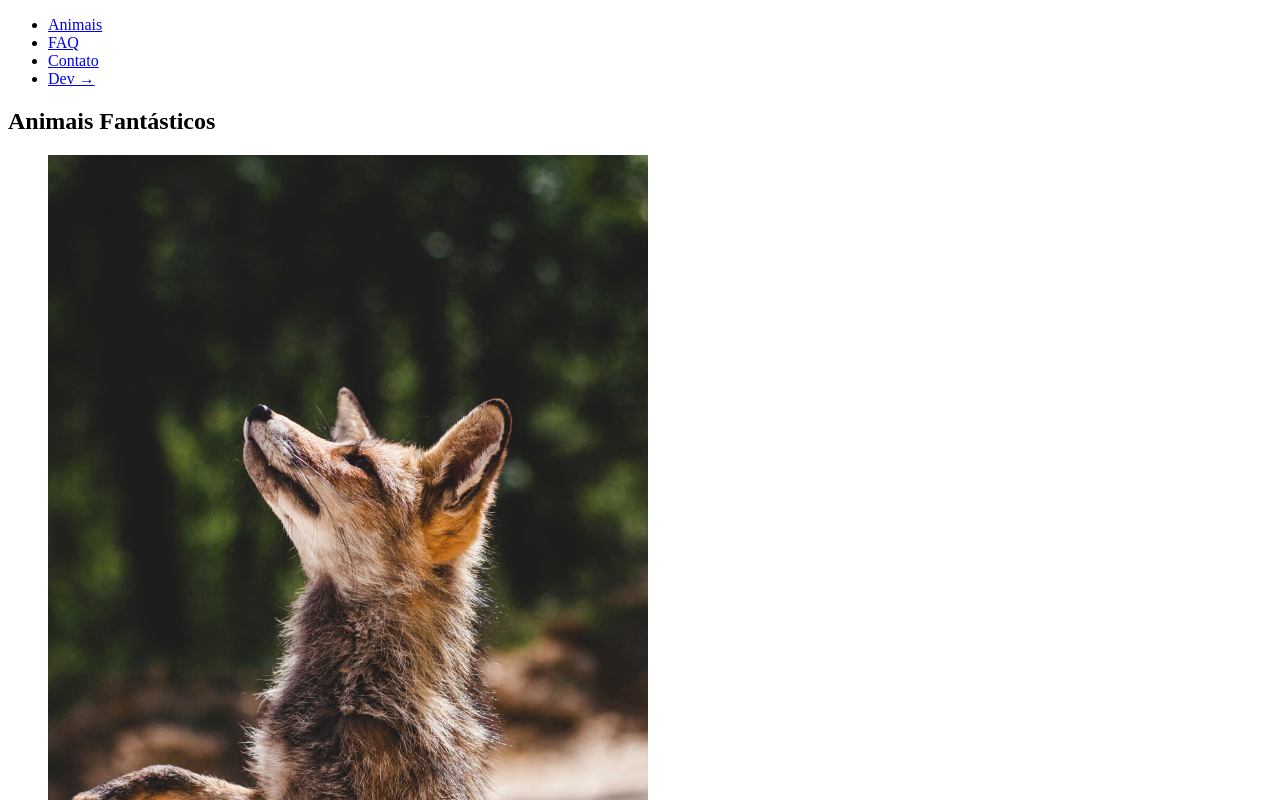
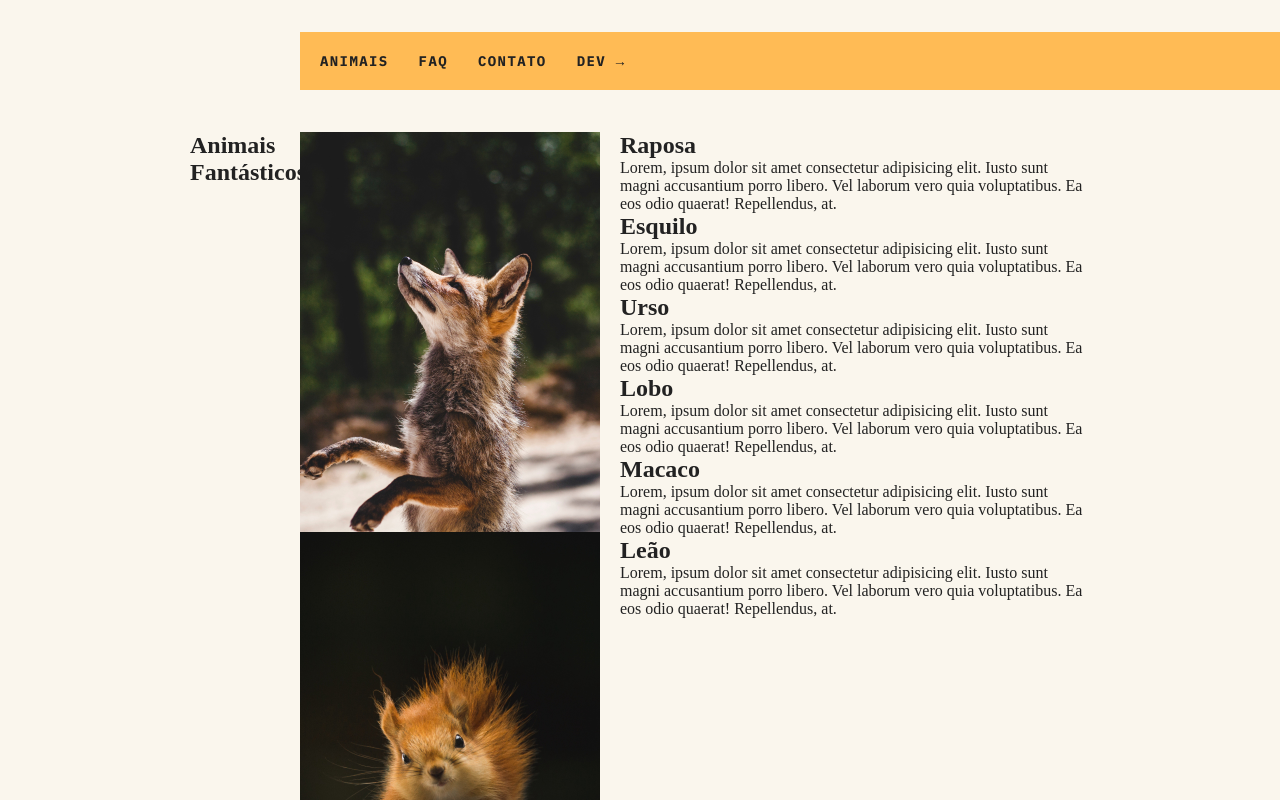
Before and after one commit to rafaelhmp/animais-fantasticos, a plain HTML site: page index.html in a window 1280 px wide. Shown: the top 800 px of the page. Drawn offline with Linux system fonts and the light colour scheme.

Commit message:
Estilizando / Estruturando o site

```diff
--- a/css/style.css
+++ b/css/style.css
@@ -0,0 +1,60 @@
+@import url('https://fonts.googleapis.com/css2?family=IBM+Plex+Mono:wght@400;700&display=swap');
+
+body, h1, h2, ul, li, p, dd, dt, dl {
+  margin: 0px;
+  padding: 0px;
+}
+
+img {
+  display: block;
+  max-width: 100%;
+}
+
+ul {
+  list-style: none;
+}
+
+body {
+  background: #faf6ed;
+  color: #222;
+  -webkit-font-smoothing: antialiased;
+  display: grid;
+  grid-template-columns: 1fr 120px minmax(300px, 800px) 1fr;
+}
+
+.menu {
+  grid-column: 3 / 5;
+  margin-top: 2rem;
+  margin-bottom: 2rem;
+  background: #fb5;
+}
+
+.menu ul {
+  display: flex;
+  flex-wrap: wrap;
+  padding: 10px;
+}
+
+.menu li a {
+  display: block;
+  padding: 10px;
+  margin-right: 10px;
+  color: #222;
+  text-decoration: none;
+  font-family: 'IBM Plex Mono', monospace;
+  font-weight: bold;
+  text-transform: uppercase;
+  font-size: .875rem;
+  letter-spacing: .1em;
+}
+
+.grid-section {
+  grid-column: 2 / 4;
+  width: 100%;
+  box-sizing: border-box;
+  padding: 10px;
+  display: grid;
+  grid-template-columns: 90px 300px 1fr;
+  gap: 20px;
+  margin-bottom: 4rem;
+}
--- a/index.html
+++ b/index.html
@@ -8,7 +8,7 @@
   <title>Animais Fantásticos</title>
 </head>
 <body>
-  <nav>
+  <nav class="menu">
     <ul>
       <li><a href="#animais">Animais</a></li>
       <li><a href="#faq">FAQ</a></li>
```
